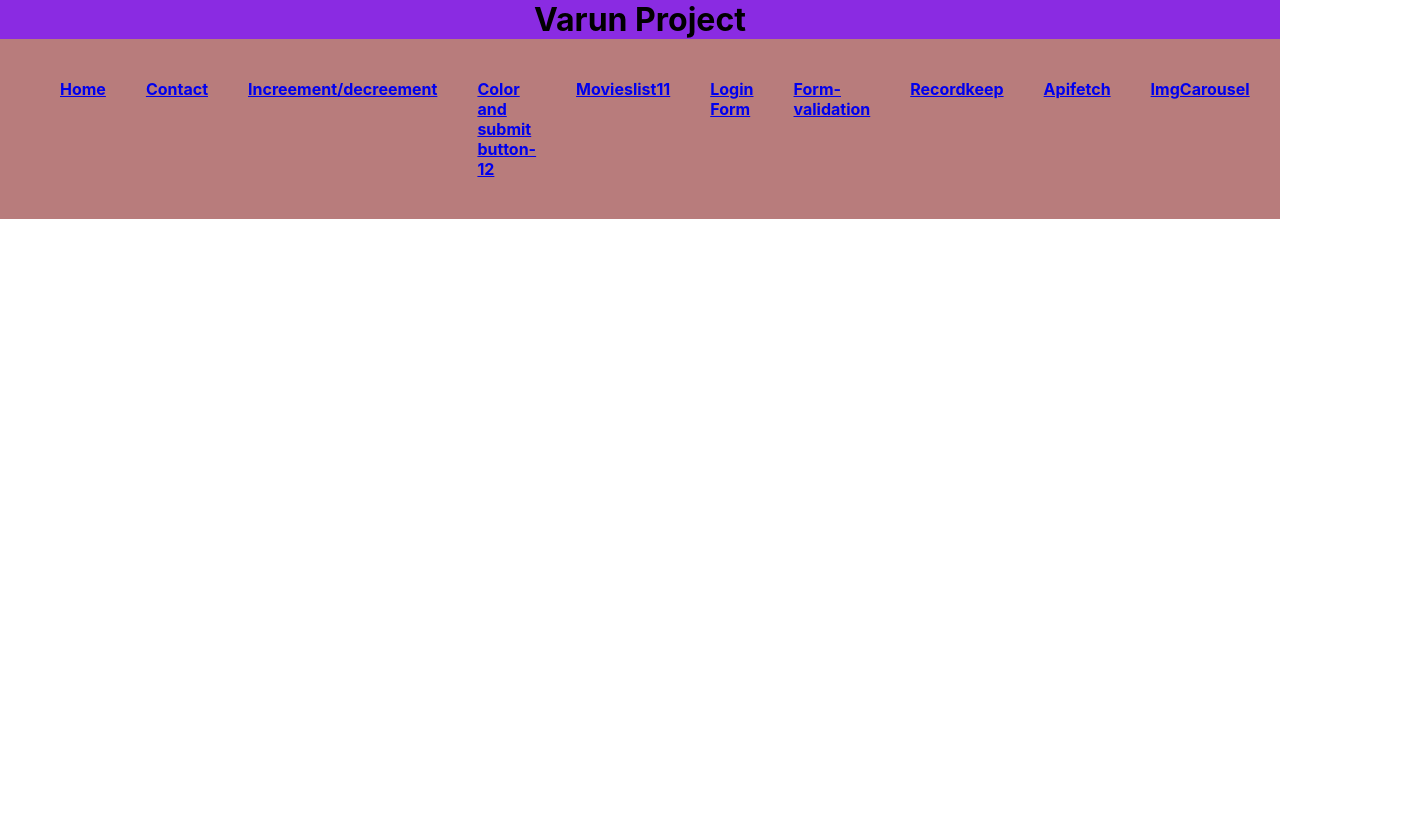
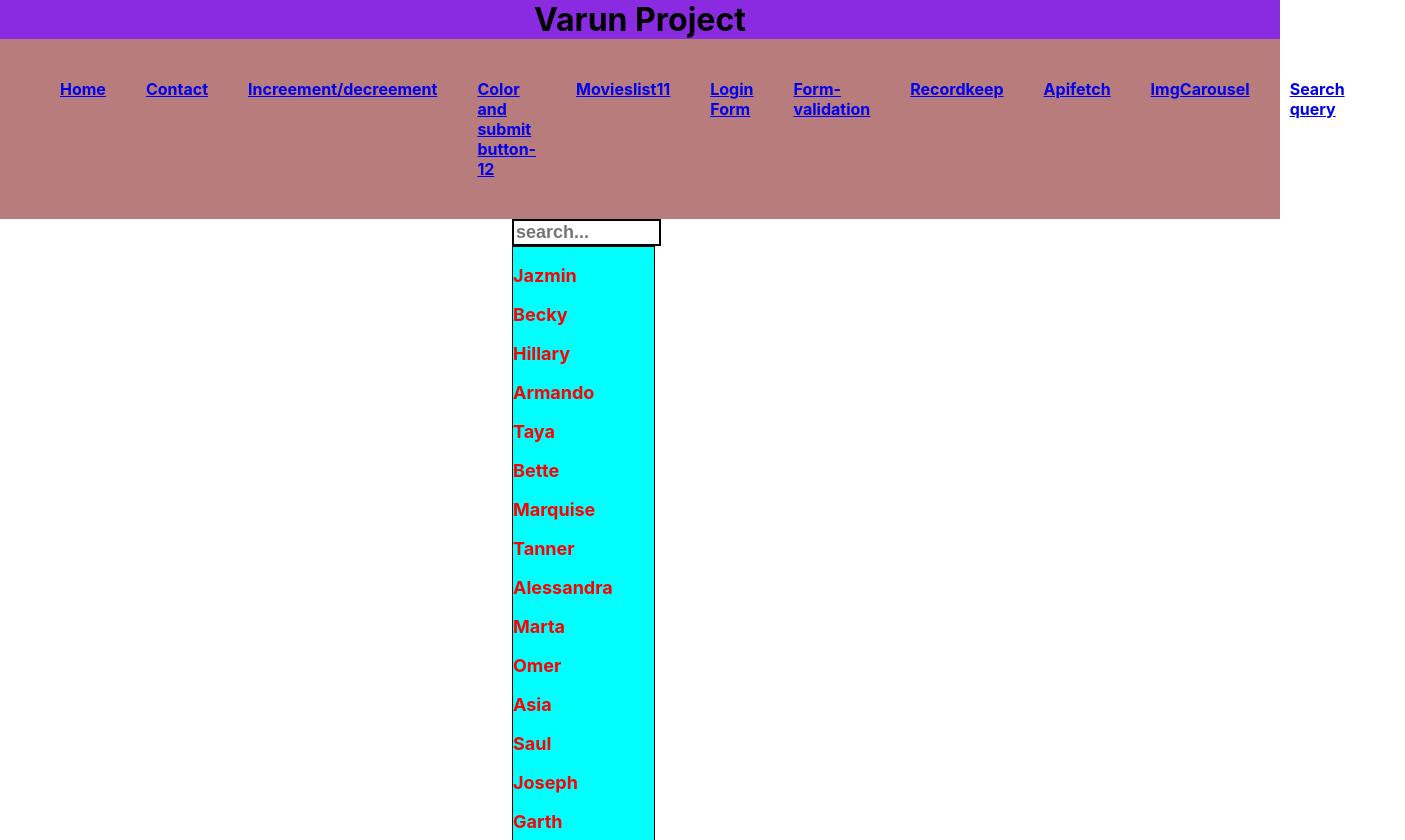
Before and after one commit to varun9846/ReactETPvarun, a React (Create React App) app: page /Searchq in a window 1280 px wide. Shown: the top 840 px of the page, 1405 px wide, since content can reach past the window. Before the commit the page ends 800 px from the top, so only its background shows below. Built offline with nearby package versions, Linux system fonts and the light colour scheme.

Commit message:
fifth commit

```diff
--- a/src/App.css
+++ b/src/App.css
@@ -183,3 +183,20 @@ font-weight: bolder;
   margin-left: 10%;
   margin-top: -28%;
  }
+.stt{
+  border: 1px solid black;
+  width: 11%;
+  font-size: large;
+  font-weight: bold;
+  color: red;
+  background-color: aqua;
+  margin-left: 40%;
+}
+
+#search{
+  border: 2px solid black;
+  font-size: large;
+  font-weight: bold;
+  width: 11%;
+  margin-left: 40%;
+}
--- a/src/App.js
+++ b/src/App.js
@@ -11,6 +11,7 @@ import { FormV } from './Pages/FormV';
 import { Recordkeep } from './Pages/Recordkeep';
 import { Apifetch } from './Pages/Apifetch';
 import { ImgCarousel } from './Pages/ImgCarousel'
+import { Searchq } from './Pages/Searchq';
 import { BrowserRouter as Router, Routes, Route } from "react-router-dom";
 function App() {
   return (
@@ -29,6 +30,8 @@ function App() {
           <Route path='/Recordkeep' element={<Recordkeep />} />
           <Route path='/Apifetch' element={<Apifetch />} />
         <Route path='/ImgCarousel' element={<ImgCarousel/>} />
+        <Route path='/Searchq' element={<Searchq/>} />
+
 
         </Routes>
       </Router>
--- /dev/null
+++ b/src/Pages/Searchq.js
@@ -0,0 +1,45 @@
+import { useState } from "react";
+import data from '../data.json'
+export const Searchq = () => {
+    const [searchterm, setsearchterm] = useState("");
+    const handlechange = (event) => {
+        setsearchterm(event.target.value);
+    }
+    return (
+        <div className="sqit">
+            <input type="text"
+                placeholder='search...'
+                id='search'
+                value={searchterm}
+                onChange={handlechange} />
+            <div className="stt">
+
+                {
+
+                    data.filter((val) => {
+                        if (searchterm === "") {
+                            return val;
+                        }
+                        else if (val.firstName.toLowerCase().includes(searchterm.toLowerCase())) {
+                            return val;
+                        }
+                        else {
+                            return false;
+                        }
+                    }).map((val, i) => {
+                        return (
+                            <div className="st" key={i}>
+                                <div className="st1">
+                                    <p>{val.firstName}</p>
+                                </div>
+                            </div>
+                        )
+                    })
+                }
+
+            </div>
+
+
+        </div>
+    );
+}
--- a/src/components/Navbar.js
+++ b/src/components/Navbar.js
@@ -15,6 +15,7 @@ const Navbar = () => {
         <div className="llc"><Link to="/Recordkeep">Recordkeep</Link></div>
         <div className="llc"><Link to="/Apifetch">Apifetch</Link></div>
         <div className="llc"><Link to="/ImgCarousel">ImgCarousel</Link></div>
+        <div className="llc"><Link to="/Searchq">Search query</Link></div>
 
         </div>
       </div>
--- /dev/null
+++ b/src/data.json
@@ -0,0 +1,206 @@
+[
+  {
+    "id": 1004,
+    "imageUrl": "https://hub.dummyapis.com/Image?text=JH&height=120&width=120",
+    "firstName": "Jazmin",
+    "lastName": "Hand",
+    "email": "Jazmin.Hand@dummyapis.com",
+    "contactNumber": "4184890142",
+    "age": 41,
+    "dob": "10/03/1982",
+    "salary": 4.0,
+    "address": "Address4"
+  },
+  {
+    "id": 1005,
+    "imageUrl": "https://hub.dummyapis.com/Image?text=BB&height=120&width=120",
+    "firstName": "Becky",
+    "lastName": "Baumbach",
+    "email": "Becky.Baumbach@dummyapis.com",
+    "contactNumber": "4806993628",
+    "age": 89,
+    "dob": "25/08/1934",
+    "salary": 5.0,
+    "address": "Address5"
+  },
+  {
+    "id": 1006,
+    "imageUrl": "https://hub.dummyapis.com/Image?text=HH&height=120&width=120",
+    "firstName": "Hillary",
+    "lastName": "Hagenes",
+    "email": "Hillary.Hagenes@dummyapis.com",
+    "contactNumber": "4508293496",
+    "age": 48,
+    "dob": "01/04/1975",
+    "salary": 6.0,
+    "address": "Address6"
+  },
+  {
+    "id": 1007,
+    "imageUrl": "https://hub.dummyapis.com/Image?text=AB&height=120&width=120",
+    "firstName": "Armando",
+    "lastName": "Breitenberg",
+    "email": "Armando.Breitenberg@dummyapis.com",
+    "contactNumber": "4917691419",
+    "age": 72,
+    "dob": "06/01/1951",
+    "salary": 7.0,
+    "address": "Address7"
+  },
+  {
+    "id": 1008,
+    "imageUrl": "https://hub.dummyapis.com/Image?text=TC&height=120&width=120",
+    "firstName": "Taya",
+    "lastName": "Cronin",
+    "email": "Taya.Cronin@dummyapis.com",
+    "contactNumber": "4193492952",
+    "age": 55,
+    "dob": "06/08/1968",
+    "salary": 8.0,
+    "address": "Address8"
+  },
+  {
+    "id": 1009,
+    "imageUrl": "https://hub.dummyapis.com/Image?text=BC&height=120&width=120",
+    "firstName": "Bette",
+    "lastName": "Cremin",
+    "email": "Bette.Cremin@dummyapis.com",
+    "contactNumber": "4434390651",
+    "age": 43,
+    "dob": "27/11/1980",
+    "salary": 9.0,
+    "address": "Address9"
+  },
+  {
+    "id": 1010,
+    "imageUrl": "https://hub.dummyapis.com/Image?text=MH&height=120&width=120",
+    "firstName": "Marquise",
+    "lastName": "Hansen",
+    "email": "Marquise.Hansen@dummyapis.com",
+    "contactNumber": "4827099005",
+    "age": 26,
+    "dob": "30/01/1997",
+    "salary": 10.0,
+    "address": "Address10"
+  },
+  {
+    "id": 1011,
+    "imageUrl": "https://hub.dummyapis.com/Image?text=TY&height=120&width=120",
+    "firstName": "Tanner",
+    "lastName": "Yost",
+    "email": "Tanner.Yost@dummyapis.com",
+    "contactNumber": "4969395204",
+    "age": 37,
+    "dob": "17/03/1986",
+    "salary": 11.0,
+    "address": "Address11"
+  },
+  {
+    "id": 1012,
+    "imageUrl": "https://hub.dummyapis.com/Image?text=AD&height=120&width=120",
+    "firstName": "Alessandra",
+    "lastName": "Denesik",
+    "email": "Alessandra.Denesik@dummyapis.com",
+    "contactNumber": "4550194305",
+    "age": 43,
+    "dob": "18/08/1980",
+    "salary": 12.0,
+    "address": "Address12"
+  },
+  {
+    "id": 1013,
+    "imageUrl": "https://hub.dummyapis.com/Image?text=MD&height=120&width=120",
+    "firstName": "Marta",
+    "lastName": "Douglas",
+    "email": "Marta.Douglas@dummyapis.com",
+    "contactNumber": "4214498618",
+    "age": 84,
+    "dob": "10/11/1939",
+    "salary": 13.0,
+    "address": "Address13"
+  },
+  {
+    "id": 1014,
+    "imageUrl": "https://hub.dummyapis.com/Image?text=OK&height=120&width=120",
+    "firstName": "Omer",
+    "lastName": "Klocko",
+    "email": "Omer.Klocko@dummyapis.com",
+    "contactNumber": "4580692952",
+    "age": 81,
+    "dob": "18/07/1942",
+    "salary": 14.0,
+    "address": "Address14"
+  },
+  {
+    "id": 1015,
+    "imageUrl": "https://hub.dummyapis.com/Image?text=AJ&height=120&width=120",
+    "firstName": "Asia",
+    "lastName": "Jenkins",
+    "email": "Asia.Jenkins@dummyapis.com",
+    "contactNumber": "4345194773",
+    "age": 59,
+    "dob": "04/08/1964",
+    "salary": 15.0,
+    "address": "Address15"
+  },
+  {
+    "id": 1016,
+    "imageUrl": "https://hub.dummyapis.com/Image?text=SB&height=120&width=120",
+    "firstName": "Saul",
+    "lastName": "Bartoletti",
+    "email": "Saul.Bartoletti@dummyapis.com",
+    "contactNumber": "4864892285",
+    "age": 87,
+    "dob": "12/10/1936",
+    "salary": 16.0,
+    "address": "Address16"
+  },
+  {
+    "id": 1017,
+    "imageUrl": "https://hub.dummyapis.com/Image?text=JG&height=120&width=120",
+    "firstName": "Joseph",
+    "lastName": "Grady",
+    "email": "Joseph.Grady@dummyapis.com",
+    "contactNumber": "4928696333",
+    "age": 68,
+    "dob": "02/12/1955",
+    "salary": 17.0,
+    "address": "Address17"
+  },
+  {
+    "id": 1018,
+    "imageUrl": "https://hub.dummyapis.com/Image?text=GF&height=120&width=120",
+    "firstName": "Garth",
+    "lastName": "Friesen",
+    "email": "Garth.Friesen@dummyapis.com",
+    "contactNumber": "4159693259",
+    "age": 52,
+    "dob": "04/06/1971",
+    "salary": 18.0,
+    "address": "Address18"
+  },
+  {
+    "id": 1019,
+    "imageUrl": "https://hub.dummyapis.com/Image?text=TB&height=120&width=120",
+    "firstName": "Tremayne",
+    "lastName": "Barrows",
+    "email": "Tremayne.Barrows@dummyapis.com",
+    "contactNumber": "4505892790",
+    "age": 46,
+    "dob": "02/12/1977",
+    "salary": 19.0,
+    "address": "Address19"
+  },
+  {
+    "id": 1020,
+    "imageUrl": "https://hub.dummyapis.com/Image?text=AY&height=120&width=120",
+    "firstName": "Alexandro",
+    "lastName": "Yost",
+    "email": "Alexandro.Yost@dummyapis.com",
+    "contactNumber": "4864497651",
+    "age": 27,
+    "dob": "22/08/1996",
+    "salary": 20.0,
+    "address": "Address20"
+  }
+]
```
